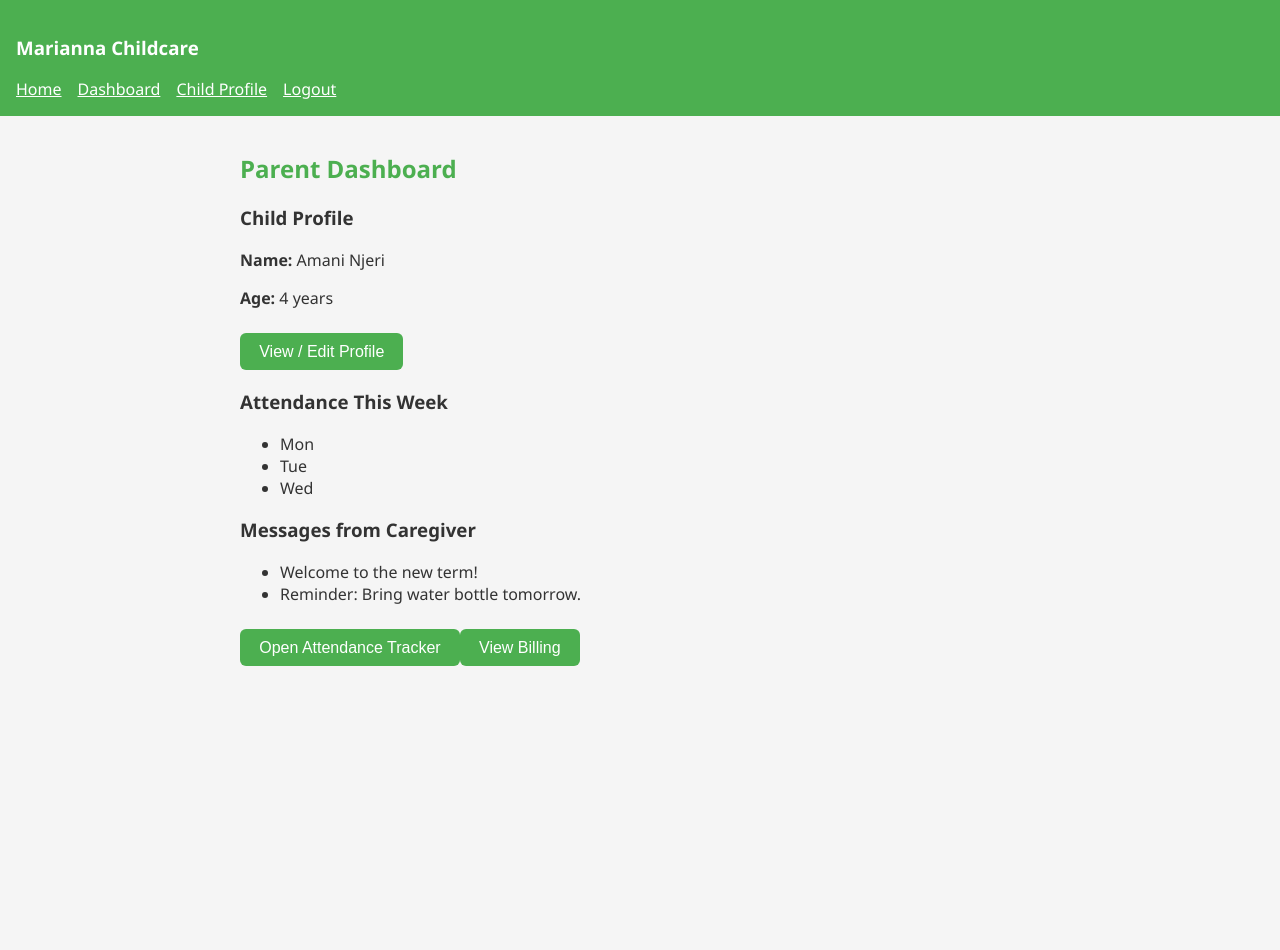
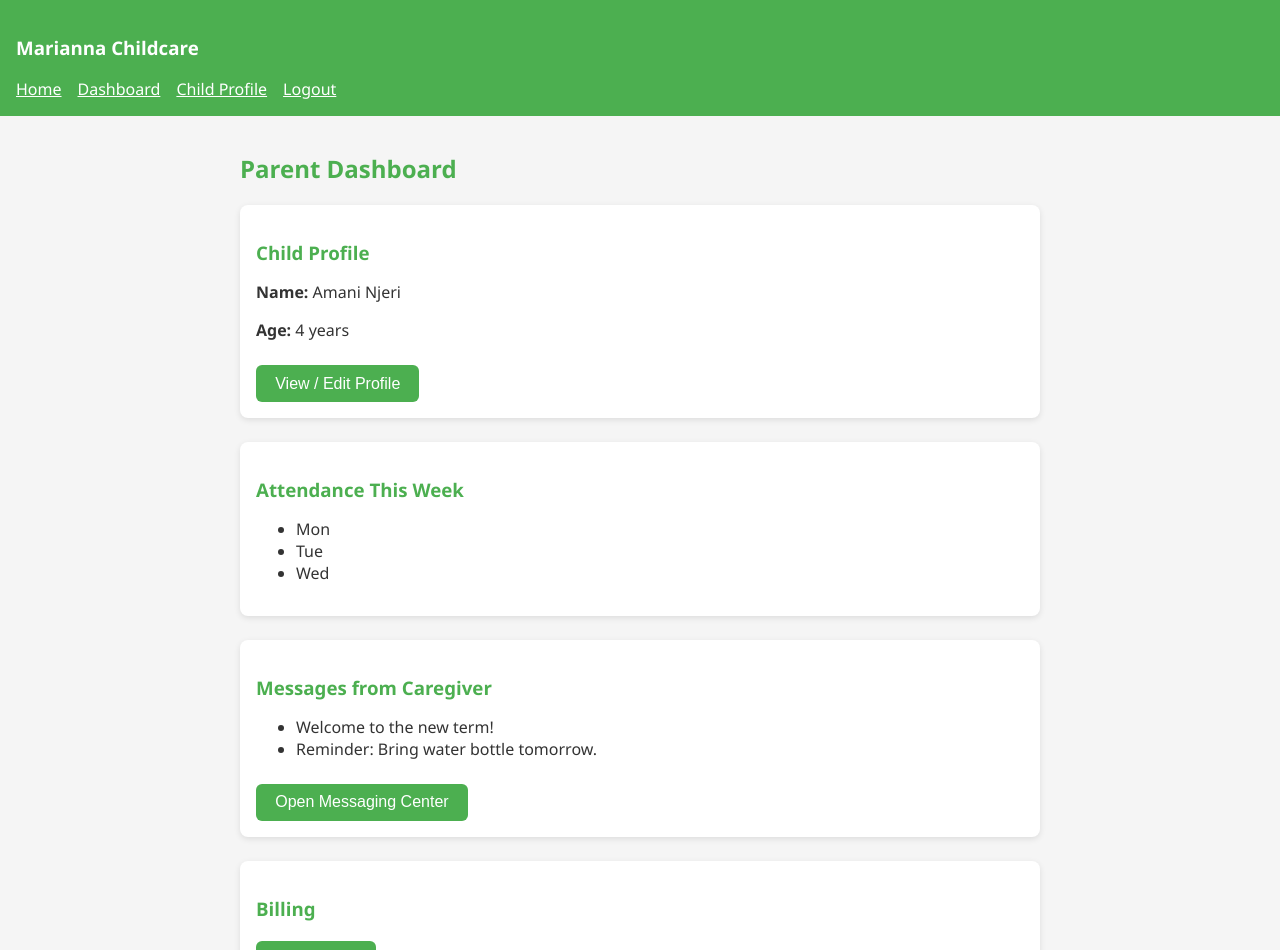
Before and after one commit to Zambagarrah/Childcare_System, a React (Vite) app: page /parent-dashboard in a window 1280 px wide. Shown: the top 950 px of the page. Before the commit the page ends 800 px from the top, so only its background shows below. Built offline with nearby package versions, Linux system fonts and the light colour scheme.

Commit message:
refactor: Use Card component in ParentDashboard for layout consistency

```diff
--- a/src/components/Dashboard/ParentDashboard.jsx
+++ b/src/components/Dashboard/ParentDashboard.jsx
@@ -1,4 +1,5 @@
 import Navbar from '../Navbar/Navbar';
+import Card from '../UI/Card';
 
 const childData = {
   name: 'Amani Njeri',
@@ -14,38 +15,38 @@ export default function ParentDashboard() {
       <main>
         <h2 style={{ color: 'var(--color-primary)' }}>Parent Dashboard</h2>
 
-        <section>
-          <h3>Child Profile</h3>
+        <Card title="Child Profile">
           <p><strong>Name:</strong> {childData.name}</p>
           <p><strong>Age:</strong> {childData.age} years</p>
           <a href="/child-profile">
             <button>View / Edit Profile</button>
           </a>
-        </section>
+        </Card>
 
-        <section>
-          <h3>Attendance This Week</h3>
+        <Card title="Attendance This Week">
           <ul>
             {childData.attendance.map((day, index) => (
               <li key={index}>{day}</li>
             ))}
           </ul>
-        </section>
+        </Card>
 
-        <section>
-          <h3>Messages from Caregiver</h3>
+        <Card title="Messages from Caregiver">
           <ul>
             {childData.messages.map((msg, index) => (
               <li key={index}>{msg}</li>
             ))}
           </ul>
-        </section>
-        <a href="/attendance">
-          <button>Open Attendance Tracker</button>
-        </a>
-        <a href="/billing">
-          <button>View Billing</button>
-        </a>
+          <a href="/messaging">
+            <button>Open Messaging Center</button>
+          </a>
+        </Card>
+
+        <Card title="Billing">
+          <a href="/billing">
+            <button>View Billing</button>
+          </a>
+        </Card>
       </main>
     </>
   );
```
